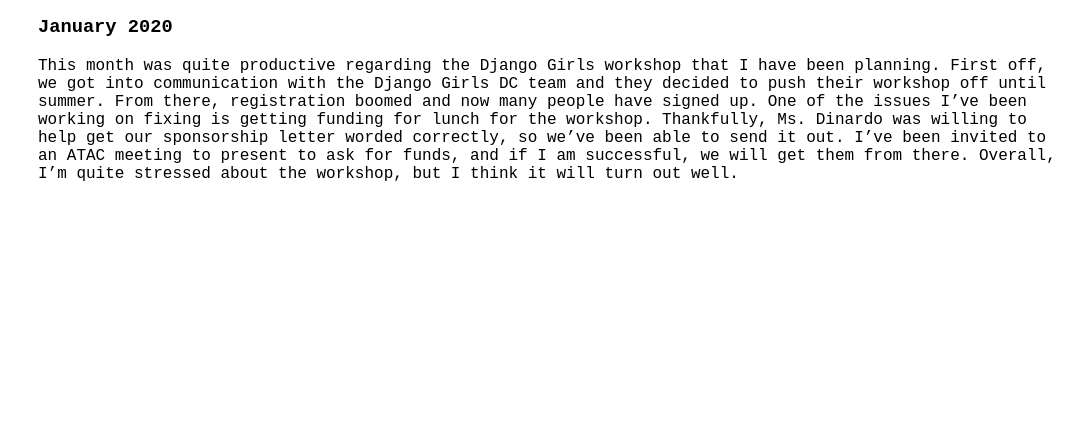
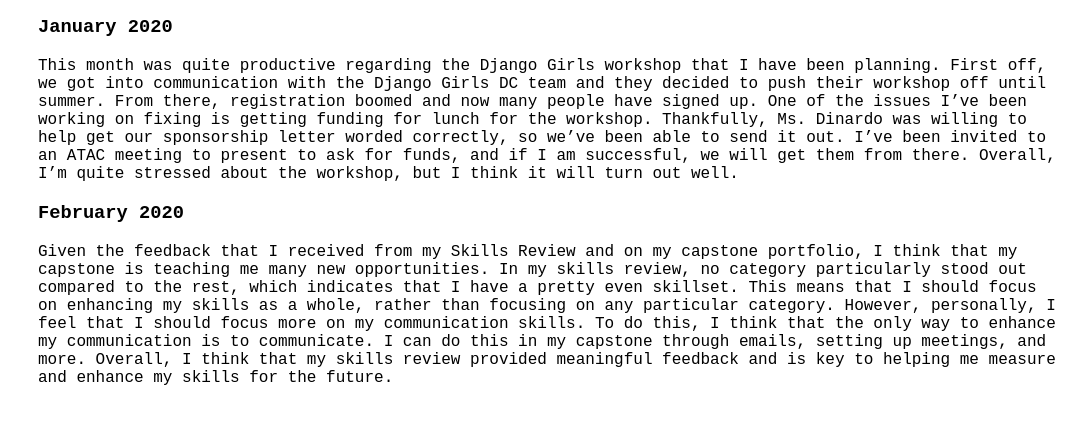
Before and after one commit to lbolz/capstone_portfolio, a Django app: page /reflection in a window 1280 px wide. Shown: the part 854-1275 px from the top of the page, without its empty margins (200-1280 px from the left). Before the commit the page ends 1035 px from the top, so only its background shows below. Run offline with Django 3.2, Linux system fonts and the light colour scheme.

Commit message:
add february 2020 reflection

```diff
--- a/pages/templates/pages/reflection.html
+++ b/pages/templates/pages/reflection.html
@@ -84,4 +84,21 @@
     for funds, and if I am successful, we will get them from there. Overall,
     I’m quite stressed about the workshop, but I think it will turn out well.
 </p>
+
+<h3>February 2020</h3>
+
+<p>
+    Given the feedback that I received from my Skills Review and on my capstone
+    portfolio, I think that my capstone is teaching me many new opportunities.
+    In my skills review, no category particularly stood out compared to the
+    rest, which indicates that I have a pretty even skillset. This means that
+    I should focus on enhancing my skills as a whole, rather than focusing on
+    any particular category. However, personally, I feel that I should focus
+    more on my communication skills. To do this, I think that the only way to
+    enhance my communication is to communicate. I can do this in my capstone
+    through emails, setting up meetings, and more. Overall, I think that my
+    skills review provided meaningful feedback and is key to helping me measure
+    and enhance my skills for the future.
+</p>
+
 {% endblock%}
```
